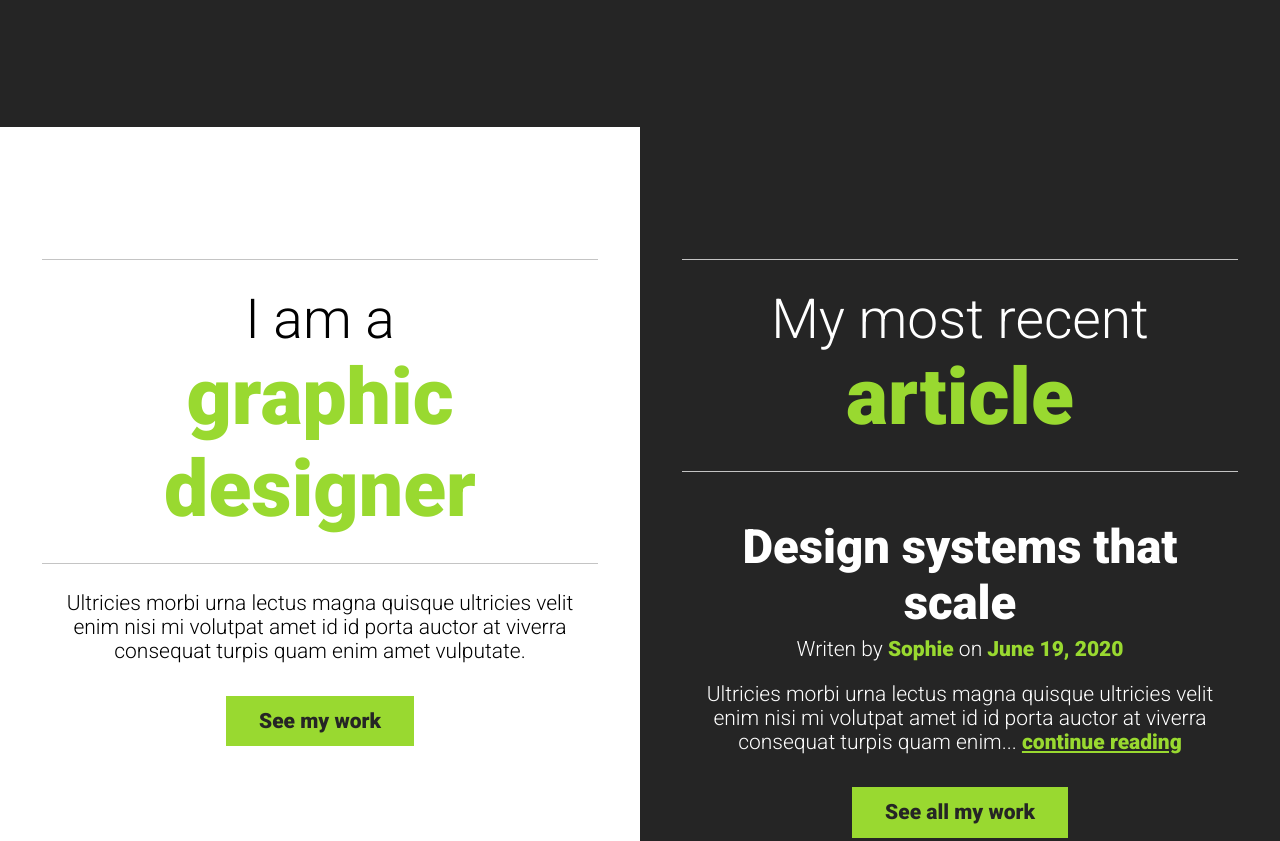
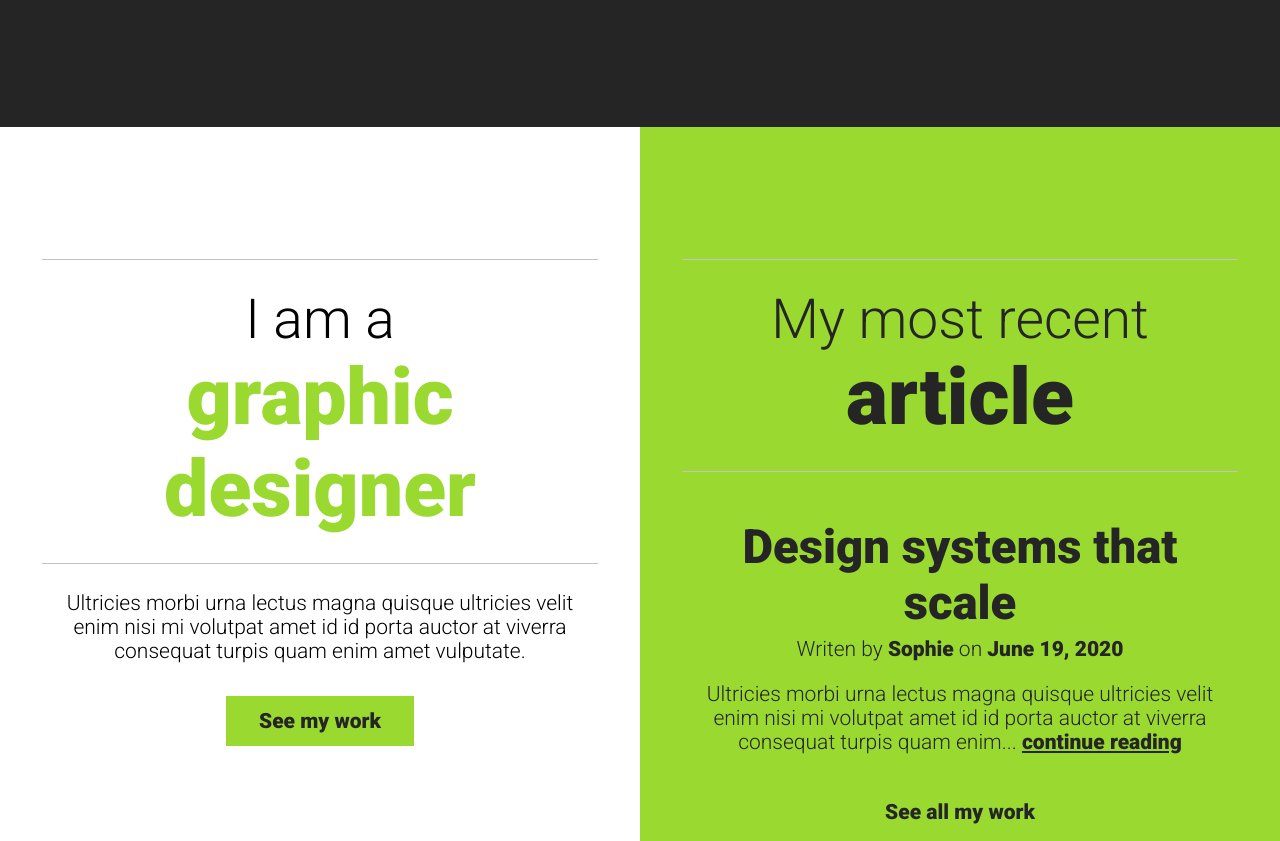
Before and after one commit to DevShruti/responsive-design-challenge-scrimba, a plain HTML site: page index.html in a window 1280 px wide. Shown: the part 800-1641 px from the top of the page. Drawn offline with Linux system fonts and the light colour scheme.

Commit message:
color manipulation

```diff
--- a/css/style.css
+++ b/css/style.css
@@ -126,4 +126,21 @@ section {
   .splitter {
     display: flex;
   }
+
+  .articles.inverse {
+    background: #99d930;
+    color: #252525;
+  }
+
+  .articles.inverse .accent-text,
+  .articles.inverse .name,
+  .articles.inverse time,
+  .articles.inverse a {
+    color: currentColor;
+  }
+
+  .articles.inverse a:hover,
+  .articles.inverse a:focus {
+    color: #fff;
+  }
 }
```
